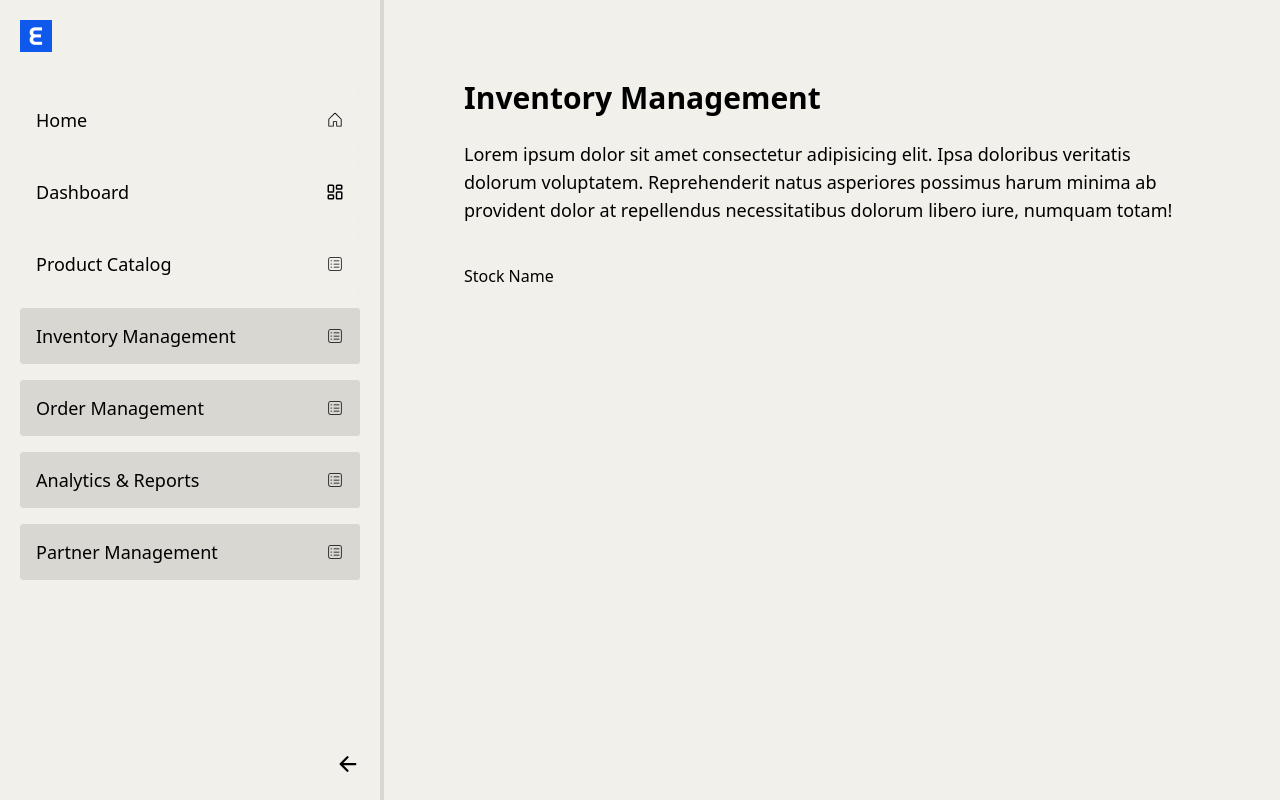
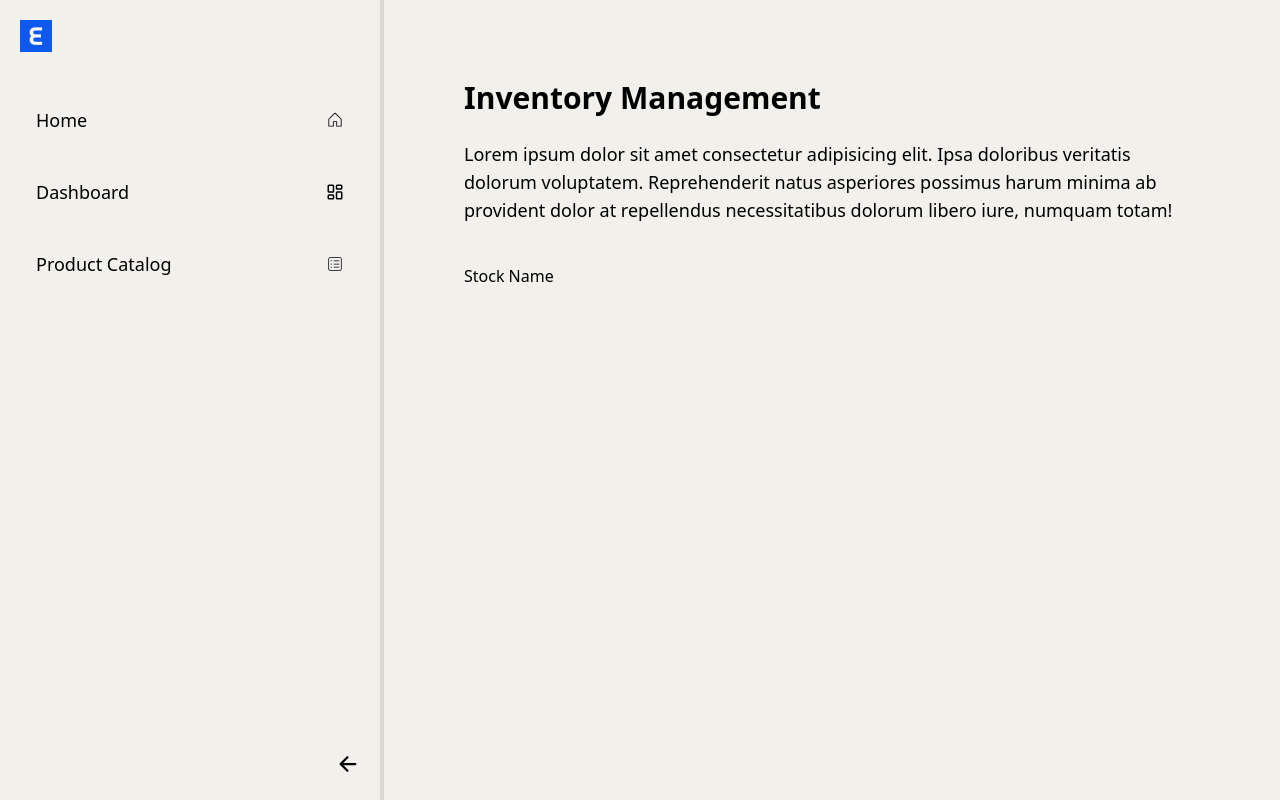
Before and after one commit to Fr3nk21/the-wine-database, a React (Vite) app: page /wine-stock in a window 1280 px wide. Built offline with nearby package versions, Linux system fonts and the light colour scheme.

Commit message:
Sidebar links adjustments

```diff
--- a/src/App.tsx
+++ b/src/App.tsx
@@ -2,7 +2,7 @@ import { Route, Routes } from 'react-router-dom';
 
 import { HomePage } from './pages/Home';
 import Dashboard from './pages/Dashboard';
-import WineList from './pages/WineList';
+import ProductCatalog from './pages/ProductCatalog';
 import WinePage from './pages/WinePage';
 import Login from './pages/Login';
 import WineStock from './pages/WineStock';
@@ -26,7 +26,7 @@ function App() {
         }
       />
       <Route path="/dashboard" element={<Dashboard />} />
-      <Route path="/wine-list" element={<WineList />} />
+      <Route path="/product-catalog" element={<ProductCatalog />} />
       <Route path="/wine-page" element={<WinePage />} />
       <Route path="/wine-stock" element={<WineStock />} />
     </Routes>
--- a/src/components/Sidebar.tsx
+++ b/src/components/Sidebar.tsx
@@ -59,7 +59,7 @@ function Sidebar() {
           {/* PRODUCT CATALOG */}
           <li className="flex flex-row items-center justify-between mb-4 rounded bg-color2 active:bg-color4">
             <a
-              href="http://localhost:5173/wine-list"
+              href="http://localhost:5173/product-catalog"
               className={`flex h-14 w-full flex-row items-center justify-between gap-4 rounded p-4 text-lg font-normal hover:bg-color2 ${isActive('/wine-list') ? 'bg-color2' : 'bg-color1'}`}
             >
               Product Catalog
@@ -68,48 +68,48 @@ function Sidebar() {
           </li>
 
           {/* INVENTORY MANAGEMENT */}
-          <li className="flex flex-row items-center justify-between mb-4 rounded bg-color2 active:bg-color4">
+          {/* <li className="flex flex-row items-center justify-between mb-4 rounded bg-color2 active:bg-color4">
             <a
-              href="http://localhost:5173/wine-stock"
+              href="http://localhost:5173/inventory-management"
               className={`flex h-14 w-full flex-row items-center justify-between gap-4 rounded p-4 text-lg font-normal hover:bg-color2 ${isActive('/wine-stock') ? 'bg-color2' : 'bg-color1'}`}
             >
               Inventory Management
               <CiViewList />
             </a>
-          </li>
+          </li> */}
 
           {/* ORDER MANAGEMENT */}
-          <li className="flex flex-row items-center justify-between mb-4 rounded bg-color2 active:bg-color4">
+          {/* <li className="flex flex-row items-center justify-between mb-4 rounded bg-color2 active:bg-color4">
             <a
-              href="http://localhost:5173/wine-stock"
+              href="http://localhost:5173/order-management"
               className={`flex h-14 w-full flex-row items-center justify-between gap-4 rounded p-4 text-lg font-normal hover:bg-color2 ${isActive('/wine-stock') ? 'bg-color2' : 'bg-color1'}`}
             >
               Order Management
               <CiViewList />
             </a>
-          </li>
+          </li> */}
 
           {/* ANALYTICS & REPORTS */}
-          <li className="flex flex-row items-center justify-between mb-4 rounded bg-color2 active:bg-color4">
+          {/* <li className="flex flex-row items-center justify-between mb-4 rounded bg-color2 active:bg-color4">
             <a
-              href="http://localhost:5173/wine-stock"
+              href="http://localhost:5173/analytics-and-reports"
               className={`flex h-14 w-full flex-row items-center justify-between gap-4 rounded p-4 text-lg font-normal hover:bg-color2 ${isActive('/wine-stock') ? 'bg-color2' : 'bg-color1'}`}
             >
               Analytics & Reports
               <CiViewList />
             </a>
-          </li>
+          </li> */}
 
           {/* PARTNER MANAGEMENT */}
-          <li className="flex flex-row items-center justify-between mb-4 rounded bg-color2 active:bg-color4">
+          {/* <li className="flex flex-row items-center justify-between mb-4 rounded bg-color2 active:bg-color4">
             <a
-              href="http://localhost:5173/wine-stock"
+              href="http://localhost:5173/partner-management"
               className={`flex h-14 w-full flex-row items-center justify-between gap-4 rounded p-4 text-lg font-normal hover:bg-color2 ${isActive('/wine-stock') ? 'bg-color2' : 'bg-color1'}`}
             >
               Partner Management
               <CiViewList />
             </a>
-          </li>
+          </li> */}
         </ul>
       ) : (
         // CLOSED SIDEBAR
@@ -141,7 +141,7 @@ function Sidebar() {
           {/* PRODUCT CATALOG */}
           <li className="flex flex-row items-center justify-between mb-4 rounded bg-color2 active:bg-color4">
             <a
-              href="http://localhost:5173/wine-list"
+              href="http://localhost:5173/product-catalog"
               className={`flex h-14 w-full flex-row items-center justify-between gap-4 rounded p-4 text-lg font-normal hover:bg-color2 ${isActive('/wine-list') ? 'bg-color2' : 'bg-color1'}`}
             >
               <CiViewList />
@@ -149,44 +149,44 @@ function Sidebar() {
           </li>
 
           {/* INVENTORY MANAGEMENT */}
-          <li className="flex flex-row items-center justify-between mb-4 rounded bg-color2 active:bg-color4">
+          {/* <li className="flex flex-row items-center justify-between mb-4 rounded bg-color2 active:bg-color4">
             <a
-              href="http://localhost:5173/wine-stock"
+              href="http://localhost:5173/inventory-management"
               className={`flex h-14 w-full flex-row items-center justify-between gap-4 rounded p-4 text-lg font-normal hover:bg-color2 ${isActive('/wine-stock') ? 'bg-color2' : 'bg-color1'}`}
             >
               <CiViewList />
             </a>
-          </li>
+          </li> */}
 
           {/* ORDER MANAGEMENT */}
-          <li className="flex flex-row items-center justify-between mb-4 rounded bg-color2 active:bg-color4">
+          {/* <li className="flex flex-row items-center justify-between mb-4 rounded bg-color2 active:bg-color4">
             <a
-              href="http://localhost:5173/wine-stock"
+              href="http://localhost:5173/order-management"
               className={`flex h-14 w-full flex-row items-center justify-between gap-4 rounded p-4 text-lg font-normal hover:bg-color2 ${isActive('/wine-stock') ? 'bg-color2' : 'bg-color1'}`}
             >
               <CiViewList />
             </a>
-          </li>
+          </li> */}
 
           {/* ANALYTiCS AND REPORTS */}
-          <li className="flex flex-row items-center justify-between mb-4 rounded bg-color2 active:bg-color4">
+          {/* <li className="flex flex-row items-center justify-between mb-4 rounded bg-color2 active:bg-color4">
             <a
-              href="http://localhost:5173/wine-stock"
+              href="http://localhost:5173/analytics-and-reports"
               className={`flex h-14 w-full flex-row items-center justify-between gap-4 rounded p-4 text-lg font-normal hover:bg-color2 ${isActive('/wine-stock') ? 'bg-color2' : 'bg-color1'}`}
             >
               <CiViewList />
             </a>
-          </li>
+          </li> */}
 
           {/* PARTNER MANAGEMENT */}
-          <li className="flex flex-row items-center justify-between mb-4 rounded bg-color2 active:bg-color4">
+          {/* <li className="flex flex-row items-center justify-between mb-4 rounded bg-color2 active:bg-color4">
             <a
-              href="http://localhost:5173/wine-stock"
+              href="http://localhost:5173/partner-management"
               className={`flex h-14 w-full flex-row items-center justify-between gap-4 rounded p-4 text-lg font-normal hover:bg-color2 ${isActive('/wine-stock') ? 'bg-color2' : 'bg-color1'}`}
             >
               <CiViewList />
             </a>
-          </li>
+          </li> */}
         </ul>
       )}
 
```
Also changed, not shown: src/pages/ProductCatalog.tsx (renamed from src/pages/WineList.tsx).
